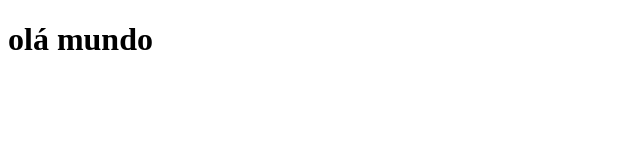
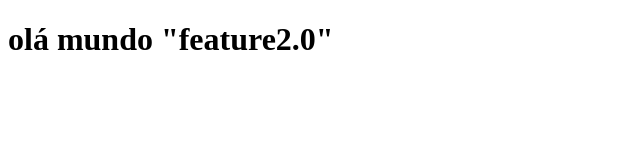
Before and after one commit to fernando-arraz/test-vscode, a plain HTML site: page index.html in a window 1280 px wide. Shown: the whole page, without its empty margins (0-640 px from the left). Drawn offline with Linux system fonts and the light colour scheme.

Commit message:
Atualização feature2.0

```diff
--- a/index.html
+++ b/index.html
@@ -7,6 +7,6 @@
     <title>Document</title>
 </head>
 <body>
-    <h1>olá mundo</h1>
+    <h1>olá mundo "feature2.0"</h1>
 </body>
 </html>
```
